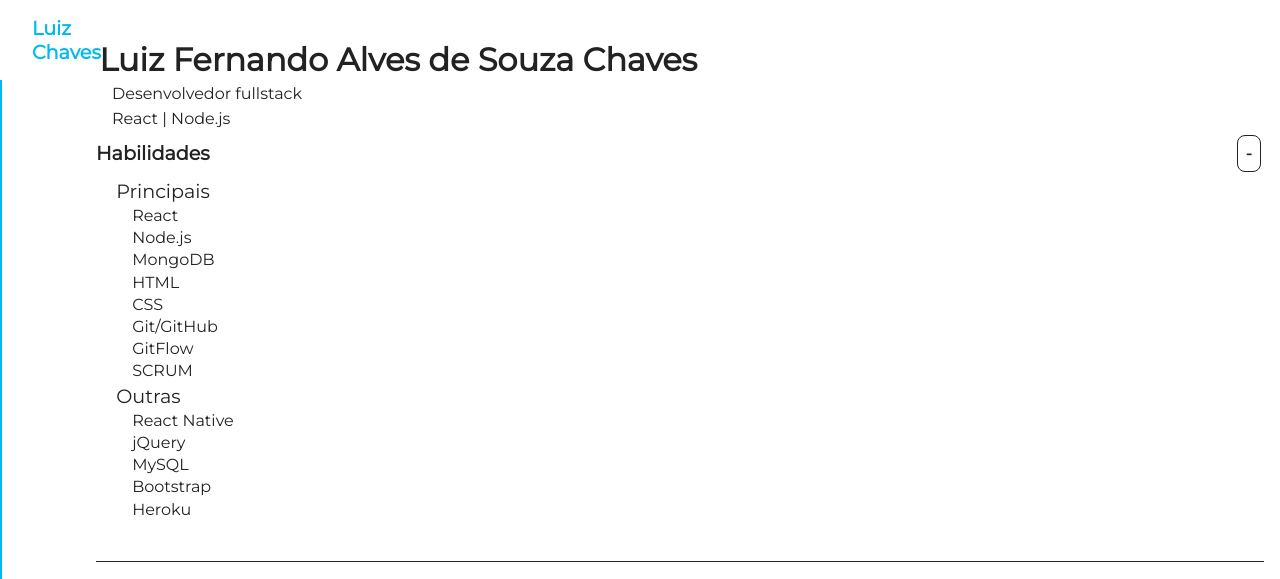
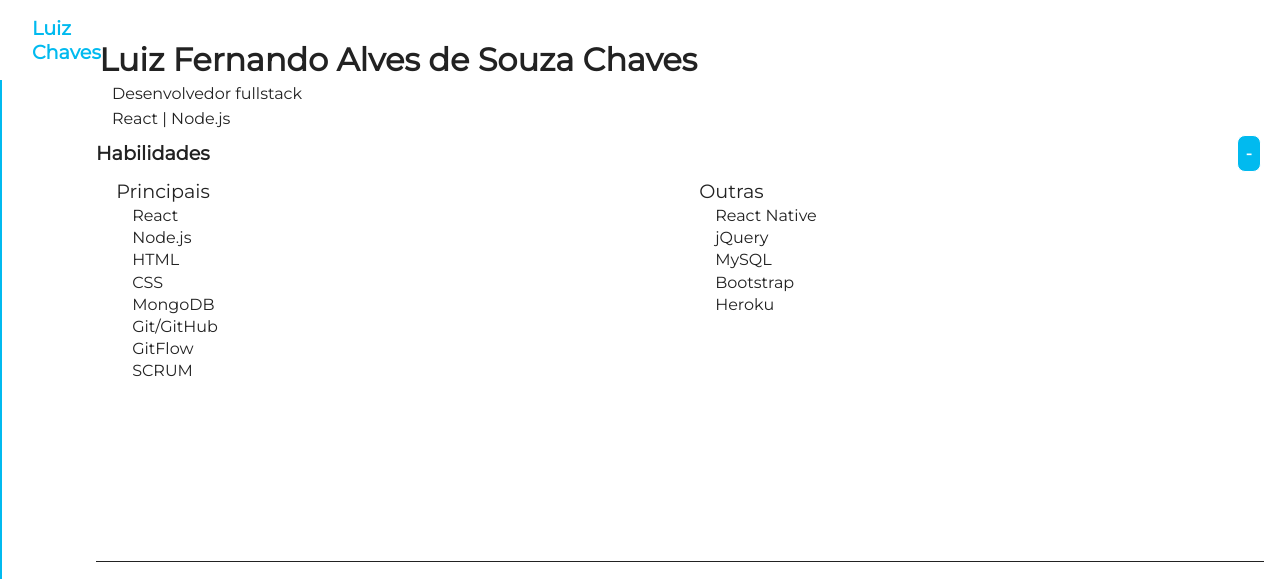
Before and after one commit to luizfchaves/Site-pessoal, a React (Create React App) app: page / in a window 1280 px wide. Shown: the top 579 px of the page. Built offline with nearby package versions, Linux system fonts and the light colour scheme.

Commit message:
Atualizando habilidades para ficar em 2 colunas

```diff
--- a/src/components/AboutMe/index.jsx
+++ b/src/components/AboutMe/index.jsx
@@ -16,24 +16,30 @@
           <div id="skills-header">
             <p className="sub-title  distance-above">Habilidades</p>
             <button
-              className="btn btn-secondary"
+              className="btn btn-primary"
               onClick={() => setSkillsHidden(!skillsHidden)}
             >
               {skillsHidden ? "+" : "-"}
             </button>
           </div>
-          <div id="skills-body" className={skillsHidden ? "not-show" : null}>
+          <div
+            id="skills-body"
+            className={skillsHidden ? "not-show row" : "row"}
+          >
+            <div className="col-2">
               <p id="firstskills" className="text">
                 <span className="sub-title">Principais</span>
                 <span>React</span>
                 <span>Node.js</span>
-              <span>MongoDB</span>
                 <span>HTML</span>
                 <span>CSS</span>
+                <span>MongoDB</span>
                 <span>Git/GitHub</span>
                 <span>GitFlow</span>
                 <span>SCRUM</span>
               </p>
+            </div>
+            <div className="col-2">
               <p id="othersSkills" className="text">
                 <span className="sub-title">Outras</span>
                 <span>React Native</span>
@@ -45,6 +51,7 @@
             </div>
           </div>
         </div>
+      </div>
     </>
   );
 };
--- a/src/components/AboutMe/styles.css
+++ b/src/components/AboutMe/styles.css
@@ -39,6 +39,5 @@
 }
 
 .not-show {
-  border-bottom: 1px solid var(--text-color) !important;
   height: 1px !important;
 }
```
Lines whose indentation alone changed are shown as unchanged.
